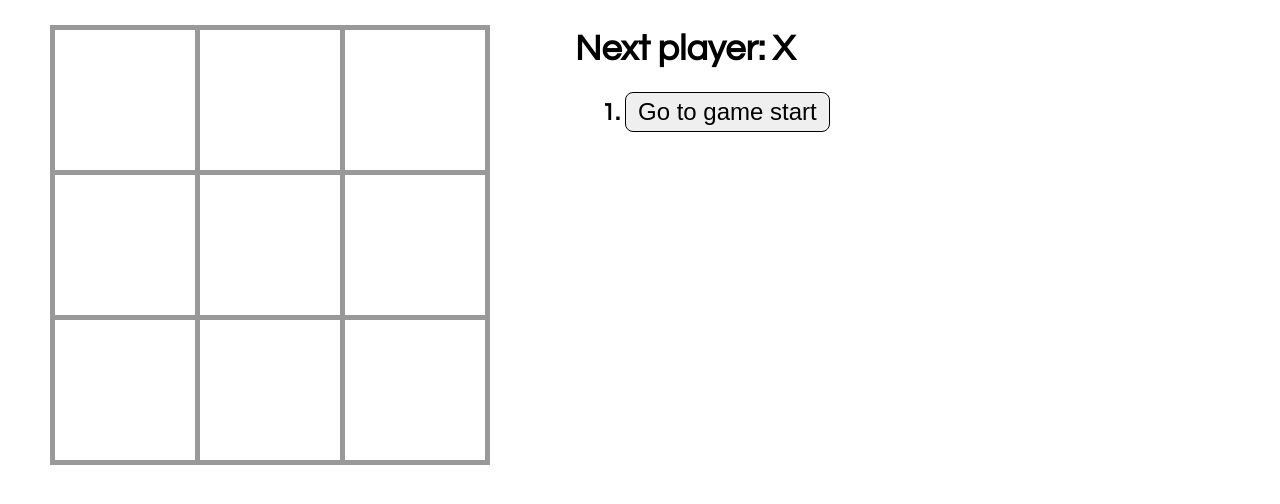
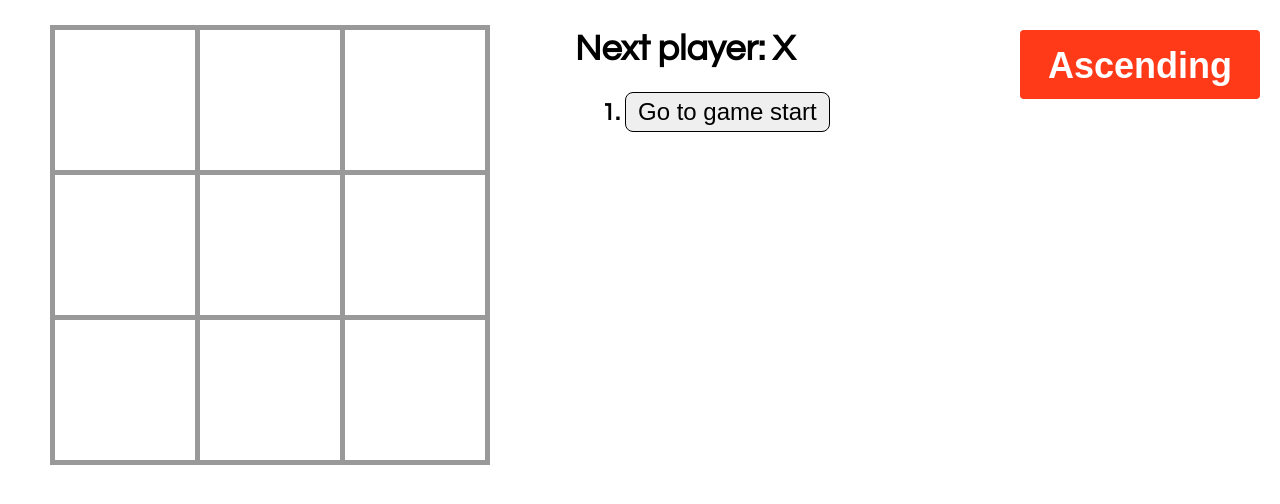
Before and after one commit to trinhan-nguyen/Tic-Tac-Toe, a React app: page / in a window 1280 px wide. Built offline with nearby package versions, Linux system fonts and the light colour scheme.

Commit message:
Added descending and ascending button

```diff
--- a/src/index.css
+++ b/src/index.css
@@ -68,3 +68,101 @@ ol, ul {
   font-weight: 700;
   background: pink;
 }
+
+.tg-list-item {
+  list-style: none;
+  padding: 0;
+  position: absolute;
+  right: 20px;
+  height: 69px;
+}
+
+.tg-list {
+  text-align: center;
+  display: flex;
+  align-items: center;
+}
+
+.tgl {
+  display: none;
+}
+.tgl, .tgl:after, .tgl:before, .tgl *, .tgl *:after, .tgl *:before, .tgl + .tgl-btn {
+  box-sizing: border-box;
+}
+.tgl::-moz-selection, .tgl:after::-moz-selection, .tgl:before::-moz-selection, .tgl *::-moz-selection, .tgl *:after::-moz-selection, .tgl *:before::-moz-selection, .tgl + .tgl-btn::-moz-selection {
+  background: none;
+}
+.tgl::selection, .tgl:after::selection, .tgl:before::selection, .tgl *::selection, .tgl *:after::selection, .tgl *:before::selection, .tgl + .tgl-btn::selection {
+  background: none;
+}
+.tgl + .tgl-btn {
+  outline: 0;
+  display: block;
+  width: 240px;
+  height: 69px;
+  font-size: 36px;
+  position: relative;
+  cursor: pointer;
+  user-select: none;
+}
+.tgl + .tgl-btn:after, .tgl + .tgl-btn:before {
+  position: relative;
+  display: block;
+  content: "";
+  width: 50%;
+  height: 100%;
+}
+.tgl + .tgl-btn:after {
+  left: 0;
+}
+.tgl + .tgl-btn:before {
+  display: none;
+}
+.tgl:checked + .tgl-btn:after {
+  left: 50%;
+}
+
+.tgl-flip + .tgl-btn {
+  padding: 2px;
+  transition: all .2s ease;
+  font-family: sans-serif;
+  perspective: 100px;
+}
+.tgl-flip + .tgl-btn:after, .tgl-flip + .tgl-btn:before {
+  display: inline-block;
+  transition: all .4s ease;
+  width: 100%;
+  text-align: center;
+  position: absolute;
+  line-height: 2em;
+  font-weight: bold;
+  color: #fff;
+  position: absolute;
+  top: 0;
+  left: 0;
+  backface-visibility: hidden;
+  border-radius: 4px;
+}
+.tgl-flip + .tgl-btn:after {
+  content: attr(data-tg-on);
+  background: #02C66F;
+  transform: rotateY(-180deg);
+}
+.tgl-flip + .tgl-btn:before {
+  background: #FF3A19;
+  content: attr(data-tg-off);
+}
+.tgl-flip + .tgl-btn:active:before {
+  transform: rotateY(-20deg);
+}
+.tgl-flip:checked + .tgl-btn:before {
+  transform: rotateY(180deg);
+}
+.tgl-flip:checked + .tgl-btn:after {
+  transform: rotateY(0);
+  left: 0;
+  background: #7FC6A6;
+}
+.tgl-flip:checked + .tgl-btn:active:after {
+  transform: rotateY(20deg);
+}
--- a/src/index.js
+++ b/src/index.js
@@ -74,6 +74,12 @@ class Game extends React.Component {
     });
   }
 
+  changeOrder() {
+    this.setState({
+      ascending: !this.state.ascending
+    })
+  }
+
 	constructor(props) {
 		super(props);
 		this.state = {
@@ -81,7 +87,8 @@ class Game extends React.Component {
 				squares: Array(9).fill(null),
 			}],
 			xIsNext: true,
-			stepNumber: 0
+			stepNumber: 0,
+      ascending: true
 		}
 	}
 
@@ -98,7 +105,7 @@ class Game extends React.Component {
   	const current = history[this.state.stepNumber];
   	const winner = calculateWinner(current.squares);
 
-    const moves = history.map((step, move) => {
+    var moves = history.map((step, move) => {
       const desc = move ?
         'Go to move #' + move + ': '
           + calculatePos(step.squares, history[move - 1].squares)
@@ -117,6 +124,9 @@ class Game extends React.Component {
         </li>
       );
     });
+
+    console.log(this.state.ascending);
+    if (!this.state.ascending) moves = moves.reverse();
 
   	let status;
   	if (winner === 'Draw') {
@@ -139,6 +149,13 @@ class Game extends React.Component {
           <div className="status">{status}</div>
           <ol>{moves}</ol>
         </div>
+        <li class="tg-list-item" onChange={() => this.changeOrder()}>
+          <input class="tgl tgl-flip" id="toggle" type="checkbox"/>
+          <label
+            class="tgl-btn" data-tg-off="Ascending"
+            data-tg-on="Descending" for="toggle">
+          </label>
+        </li>
       </div>
     );
   }
@@ -192,6 +209,6 @@ function calculatePos(before, current) {
 	];
 
 	for (let i = 0; i < current.length; ++i) {
-		if (before[i] !== current[i]) return '(row, column) = ' +position[i];
+		if (before[i] !== current[i]) return '(row, column) = ' + position[i];
 	}
 }
```
